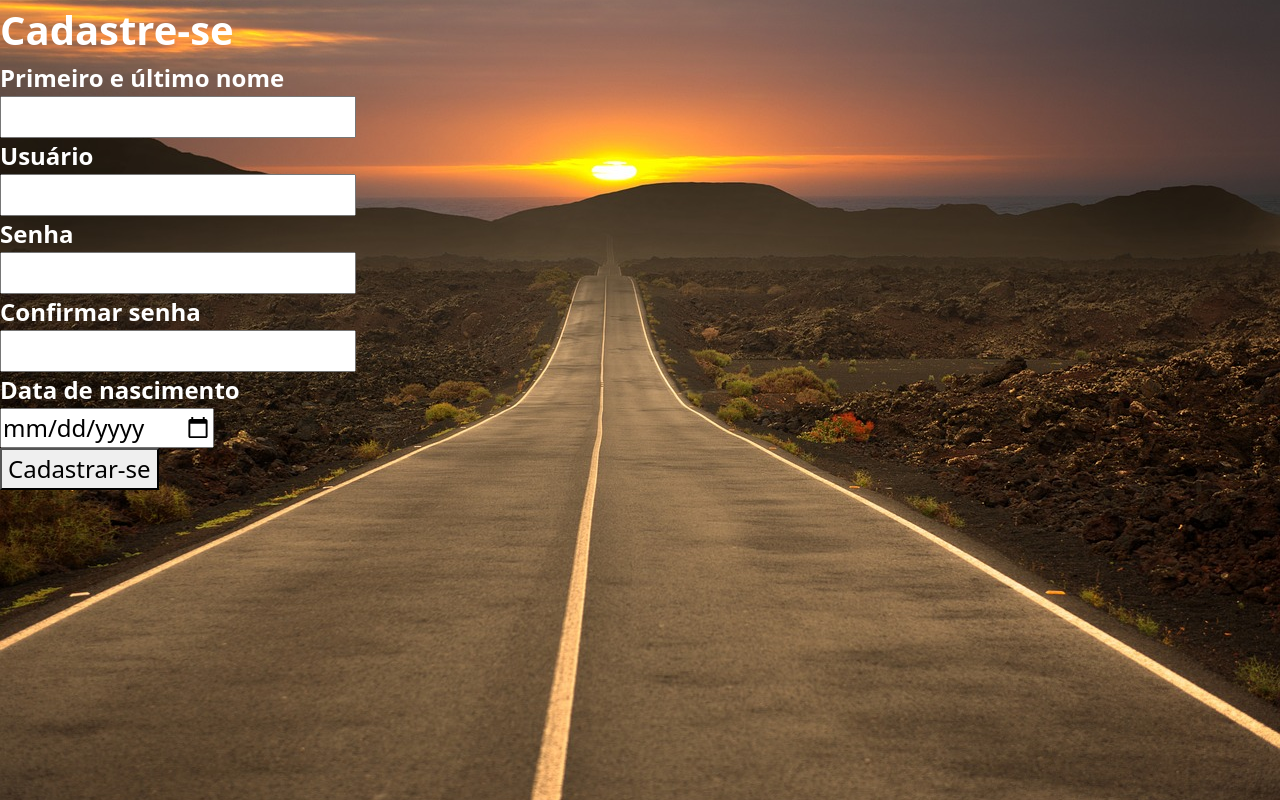
After one commit to davy-carneiro/buracometro, a Django app: page /cadastro in a window 1280 px wide. The commit adds this page. Run offline with Django 5.2, Linux system fonts and the light colour scheme.

Commit message:
Design da tela de login concluído e início de cadastro

```diff
--- /dev/null
+++ b/buracometro/paginas/static/paginas/css/register.css
@@ -0,0 +1,40 @@
+.btn-secondary {
+    /* background-color: #f68712; */
+    background-color: #cf621e;
+}
+
+.btn-secondary:hover {
+    background-color: #9c5021;
+}
+
+.btn-secondary:active {
+    background-color: #7d4826 !important;
+}
+
+.destaque {
+    font-weight: bold;
+    color: orange;
+}
+
+main {
+    min-height: 100vh;
+    background-image: url('../imgs/paisagem-montanha.jpg');
+    background-size: cover;
+    background-position: center;
+    background-repeat: no-repeat;
+}
+
+#area-cadastro {
+    color: white;
+    font-size: 24px;
+}
+
+#area-cadastro .header > .title {
+    font-size: 40px;
+    font-weight: bold;
+}
+
+#area-cadastro .content label {
+    font-weight: bold;
+    width: 100%;
+}
--- /dev/null
+++ b/buracometro/paginas/templates/paginas/register.html
@@ -0,0 +1,54 @@
+{% load static %}
+<!DOCTYPE html>
+<html lang="pt-br">
+<head>
+    <meta charset="UTF-8">
+    <meta name="viewport" content="width=device-width, initial-scale=1.0">
+    <title>Cadastramento em Buracometro</title>
+
+    <!-- Bootstrap CSS -->
+    <link href="https://cdn.jsdelivr.net/npm/bootstrap@5.3.3/dist/css/bootstrap.min.css" rel="stylesheet" integrity="sha384-QWTKZyjpPEjISv5WaRU9OFeRpok6YctnYmDr5pNlyT2bRjXh0JMhjY6hW+ALEwIH" crossorigin="anonymous">
+
+    <!-- Local -->
+     <link href="{% static 'css/register.css' %}" rel="stylesheet">
+</head>
+<body>
+    <main>
+        <div class="content">
+            <div id="area-cadastro">
+                <div class="header">
+                    <span class="title">Cadastre-se</span>
+                </div>
+                <div class="content">
+                    <div>
+                        <label>Primeiro e último nome</label>
+                        <input type="text">
+                    </div>
+                    <div>
+                        <label>Usuário</label>
+                        <input type="text">
+                    </div>
+                    <div>
+                        <div>
+                            <label>Senha</label>
+                            <input type="password">
+                        </div>
+                        <div>
+                            <label>Confirmar senha</label>
+                            <input type="password">
+                        </div>
+                    </div>
+                    <div>
+                        <label>Data de nascimento</label>
+                        <input type="date">
+                    </div>
+                    <div>
+                        <button type="submit">Cadastrar-se</button>
+                    </div>
+                </div>
+                <div class="observation"></div>
+            </div>
+        </div>
+    </main>
+</body>
+</html>
--- a/buracometro/paginas/urls.py
+++ b/buracometro/paginas/urls.py
@@ -1,7 +1,8 @@
 from django.urls import path
-from .views import IndexView, LoginView
+from .views import IndexView, LoginView, RegisterView
 
 urlpatterns = [
     path('', IndexView.as_view(), name='inicio'),
     path('login', LoginView.as_view(), name='login'),
+    path('cadastro', RegisterView.as_view(), name='register'),
 ]
--- a/buracometro/paginas/views.py
+++ b/buracometro/paginas/views.py
@@ -6,3 +6,6 @@ class IndexView(TemplateView):
 
 class LoginView(TemplateView):
     template_name = "paginas/login.html"
+
+class RegisterView(TemplateView):
+    template_name = "paginas/register.html"
```
Also changed, not shown: buracometro/paginas/static/paginas/css/login.css (+40 -5 lines), buracometro/paginas/templates/paginas/login.html (+6 -3 lines).
